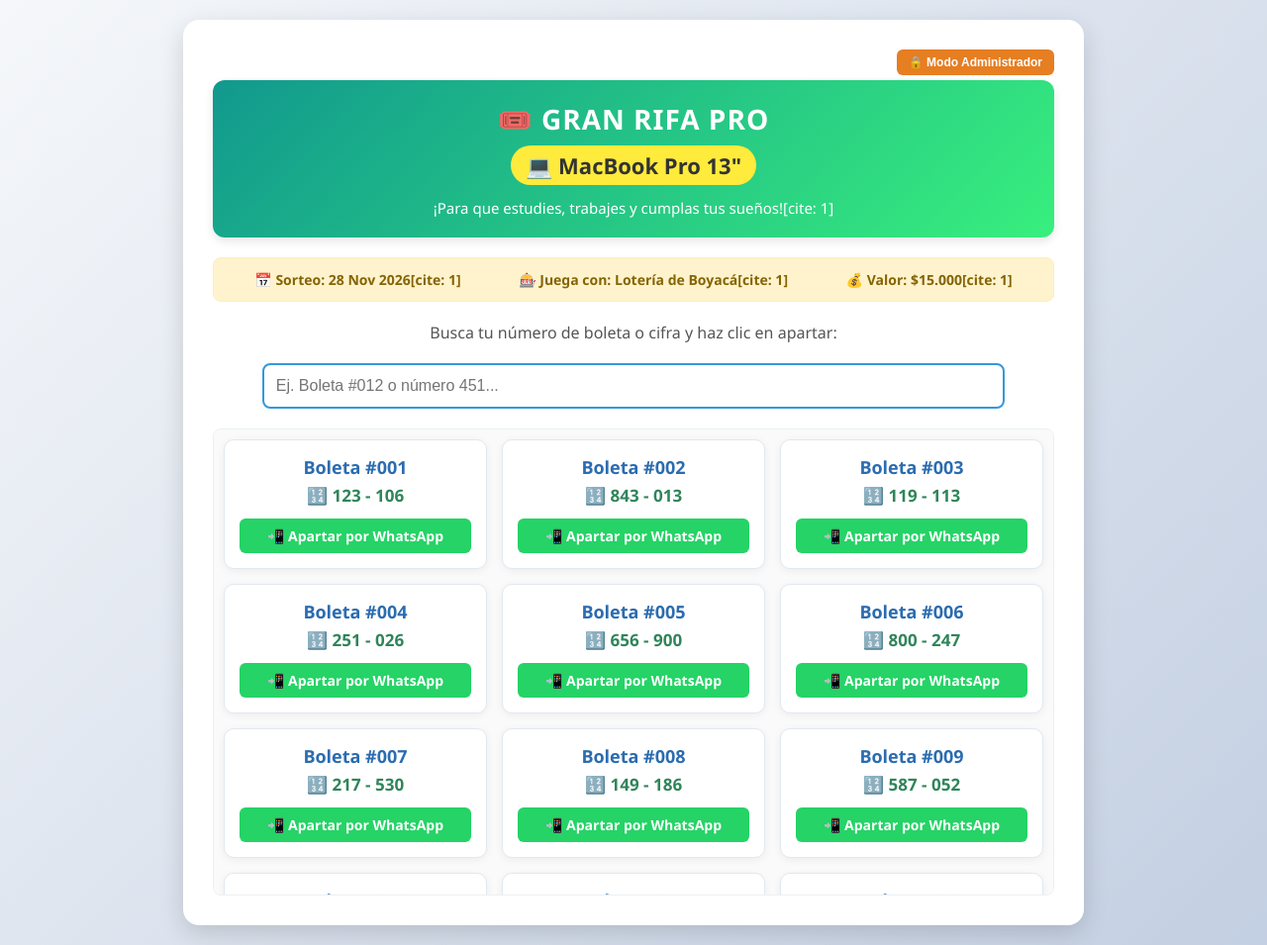
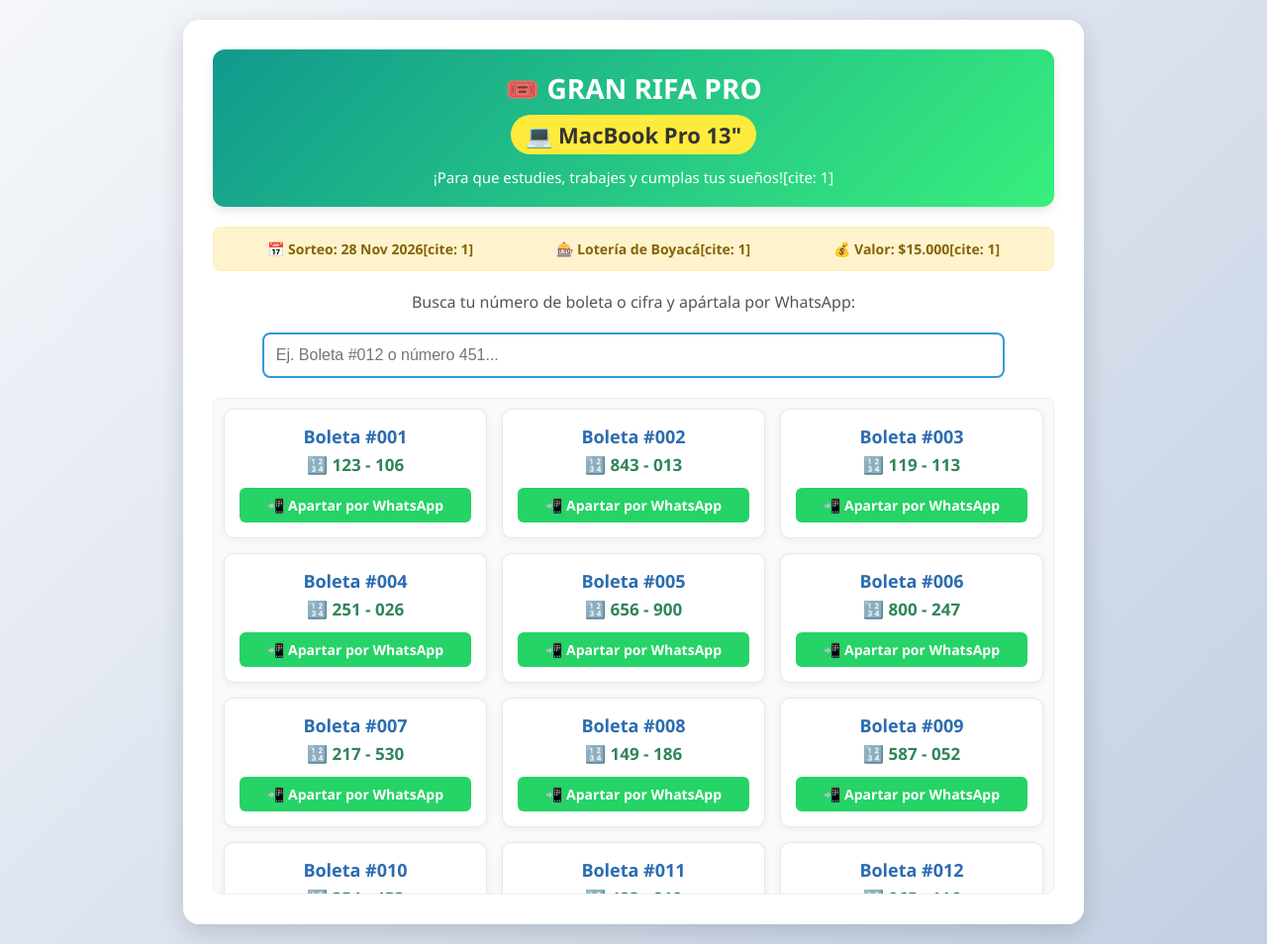
Before and after one commit to javierdhr2023-he/rifa_mac, a plain HTML site: page index.html in a window 1280 px wide. Shown: the whole page at 99% size. Drawn offline with Linux system fonts and the light colour scheme.

Commit message:
Refactor admin controls and update text

```diff
--- a/index.html
+++ b/index.html
@@ -21,19 +21,17 @@
             box-shadow: 0 8px 25px rgba(0,0,0,0.15);
             position: relative;
         }
-        .admin-bar {
-            text-align: right;
-            margin-bottom: 5px;
-        }
-        .btn-admin {
-            background-color: #e67e22;
-            color: white;
+        /* Botón de administrador totalmente invisible en la esquina superior derecha */
+        .secret-admin-btn {
+            position: absolute;
+            top: 15px;
+            right: 15px;
+            width: 30px;
+            height: 30px;
+            background: transparent;
             border: none;
-            padding: 6px 12px;
-            border-radius: 6px;
             cursor: pointer;
-            font-size: 12px;
-            font-weight: bold;
+            z-index: 10;
         }
         .banner {
             background: linear-gradient(135deg, #11998e, #38ef7d);
@@ -48,7 +46,6 @@
             margin: 0;
             font-size: 28px;
             text-transform: uppercase;
-            letter-spacing: 1px;
         }
         .banner h2 {
             margin: 8px 0;
@@ -92,7 +89,7 @@
             display: grid;
             grid-template-columns: repeat(auto-fill, minmax(230px, 1fr));
             gap: 15px;
-            max-height: 450px;
+            max-height: 480px;
             overflow-y: auto;
             padding: 10px;
             border: 1px solid #ecf0f1;
@@ -110,9 +107,6 @@
             flex-direction: column;
             justify-content: space-between;
             transition: transform 0.2s;
-        }
-        .card:hover {
-            transform: translateY(-2px);
         }
         .card.sold {
             background: #f8d7da;
@@ -161,9 +155,8 @@
 <body>
 
 <div class="container">
-    <div class="admin-bar">
-        <button class="btn-admin" onclick="toggleAdmin()">🔒 Modo Administrador</button>
-    </div>
+    <!-- Botón secreto invisible en la esquina superior derecha -->
+    <button class="secret-admin-btn" onclick="toggleAdmin()" title=""></button>
 
     <div class="banner">
         <h1>🎟️ Gran Rifa Pro</h1>
@@ -173,11 +166,11 @@
 
     <div class="details-box">
         <div>📅 Sorteo: 28 Nov 2026[cite: 1]</div>
-        <div>🎰 Juega con: Lotería de Boyacá[cite: 1]</div>
+        <div>🎰 Lotería de Boyacá[cite: 1]</div>
         <div>💰 Valor: $15.000[cite: 1]</div>
     </div>
 
-    <p style="text-align: center; color: #555;">Busca tu número de boleta o cifra y haz clic en apartar:</p>
+    <p style="text-align: center; color: #555;">Busca tu número de boleta o cifra y apártala por WhatsApp:</p>
 
     <div class="search-box">
         <input type="text" id="searchInput" placeholder="Ej. Boleta #012 o número 451..." onkeyup="filterTickets()">
@@ -187,10 +180,10 @@
 </div>
 
 <script>
-    const tuNumeroWhatsApp = "573144781103"; // ⚠️ Reemplaza con tu número de WhatsApp
+    const tuNumeroWhatsApp = "573144781103"; // ⚠️ Cambia por tu número de WhatsApp
     let isAdmin = false;
 
-    let tickets = JSON.parse(localStorage.getItem('rifa_macbook_tickets'));
+    let tickets = JSON.parse(localStorage.getItem('rifa_macbook_secret'));
 
     if (!tickets) {
         tickets = [];
@@ -209,7 +202,7 @@
                 sold: false
             });
         }
-        localStorage.setItem('rifa_macbook_tickets', JSON.stringify(tickets));
+        localStorage.setItem('rifa_macbook_secret', JSON.stringify(tickets));
     }
 
     const grid = document.getElementById('ticketGrid');
@@ -255,15 +248,15 @@
         const ticket = tickets.find(t => t.id === id);
         if (ticket) {
             ticket.sold = !ticket.sold;
-            localStorage.setItem('rifa_macbook_tickets', JSON.stringify(tickets));
+            localStorage.setItem('rifa_macbook_secret', JSON.stringify(tickets));
             filterTickets();
         }
     }
 
     function toggleAdmin() {
         if (!isAdmin) {
-            const pass = prompt("Ingresa la contraseña de administrador:");
-            if (pass === "1234") {
+            const pass = prompt("Contraseña de administrador:");
+            if (pass === "admin1234") { // Puedes cambiar tu contraseña aquí
                 isAdmin = true;
                 alert("Modo Administrador activado. Haz clic en cualquier tarjeta para marcarla como Vendida o Disponible.");
             } else if (pass !== null) {
```
